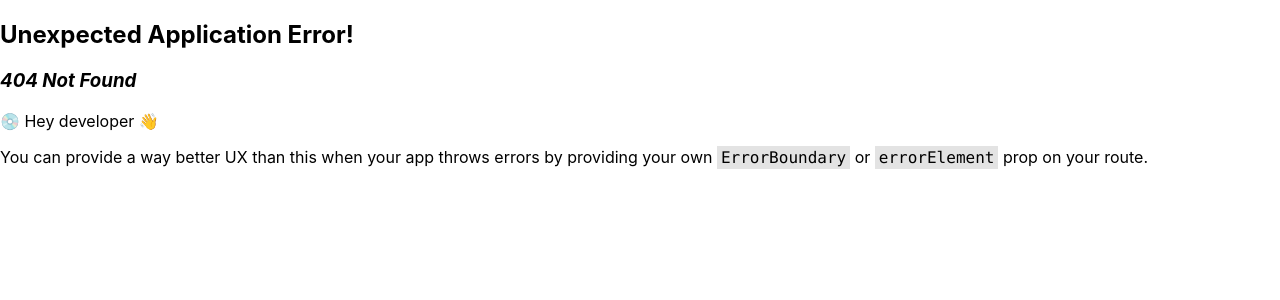
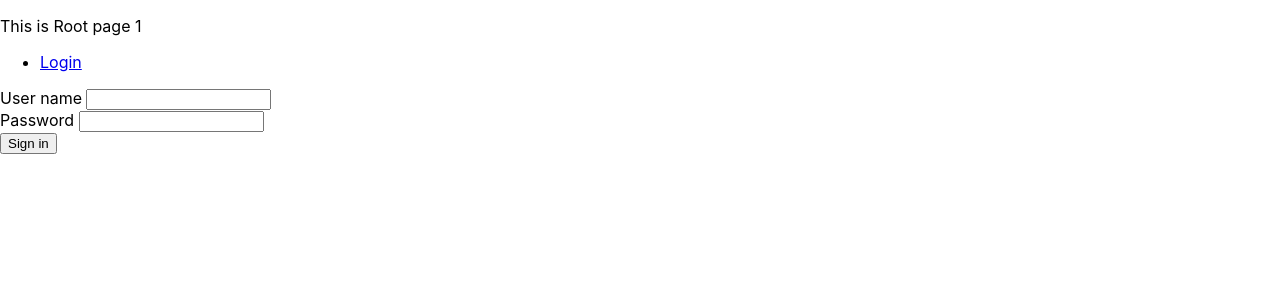
Before and after one commit to KhoaDinhNguyen/ToDoList, a React (Create React App) app: page /ToDoList/login in a window 1280 px wide. Before the commit this address had no page. Shown: the top 300 px of the page. Built offline with nearby package versions, Linux system fonts and the light colour scheme.

Commit message:
fix: change route /ToDoList

```diff
--- a/package.json
+++ b/package.json
@@ -1,7 +1,7 @@
 {
   "name": "to-do-list",
   "version": "0.1.0",
-  "homepage": "https://KhoaDinhNguyen.github.io/",
+  "homepage": "https://KhoaDinhNguyen.github.io/ToDoList",
   "private": true,
   "dependencies": {
     "@reduxjs/toolkit": "^2.3.0",
--- a/src/App.js
+++ b/src/App.js
@@ -7,7 +7,7 @@ import {User, UserHeader} from './app/User';
 import { createBrowserRouter, createRoutesFromElements, Route, RouterProvider } from 'react-router-dom';
 
 const router = createBrowserRouter(createRoutesFromElements(
-  <Route path="/" element={<Root/>}>
+  <Route path="ToDoList" element={<Root/>}>
     <Route path="login" element={<Login/>}/>
     <Route path="user" element={<UserHeader/>}>
       <Route path=":username" element={<User/>}/>
--- a/src/app/Login.js
+++ b/src/app/Login.js
@@ -34,7 +34,7 @@ function Login() {
                 const jsonResponse = await response.json();
                 dispatch(fullNameSlice.actions.initialize(jsonResponse.full_name));
                 dispatch(passwordSlice.actions.initialize(jsonResponse.password));
-                navigate(`/user/${jsonResponse.name}`);
+                navigate(`/ToDoList/user/${jsonResponse.name}`);
             }
         }
         catch (error) {
--- a/src/components/CreateTask.js
+++ b/src/components/CreateTask.js
@@ -0,0 +1,3 @@
+function CreateTaskForm() {
+
+}
```
